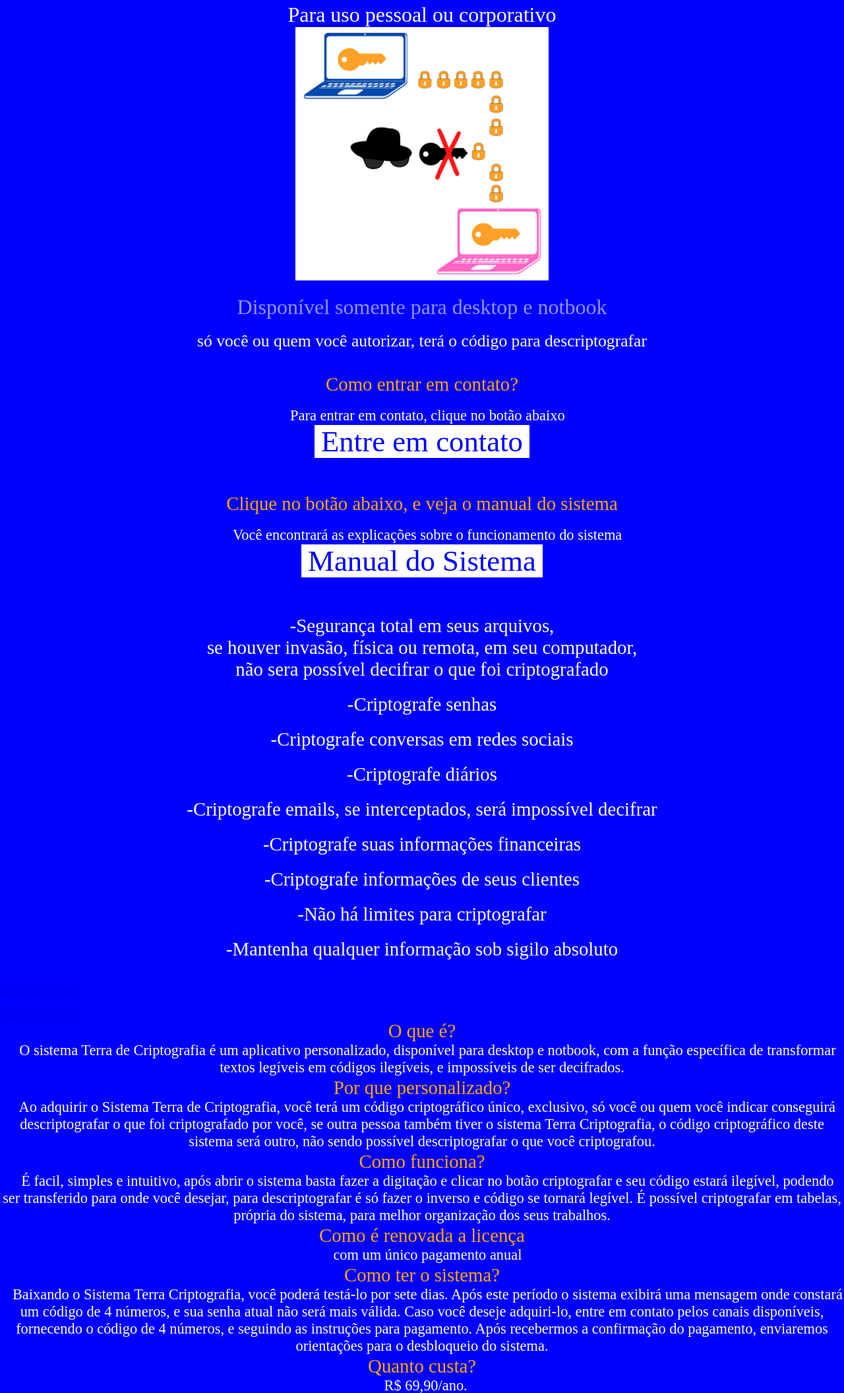
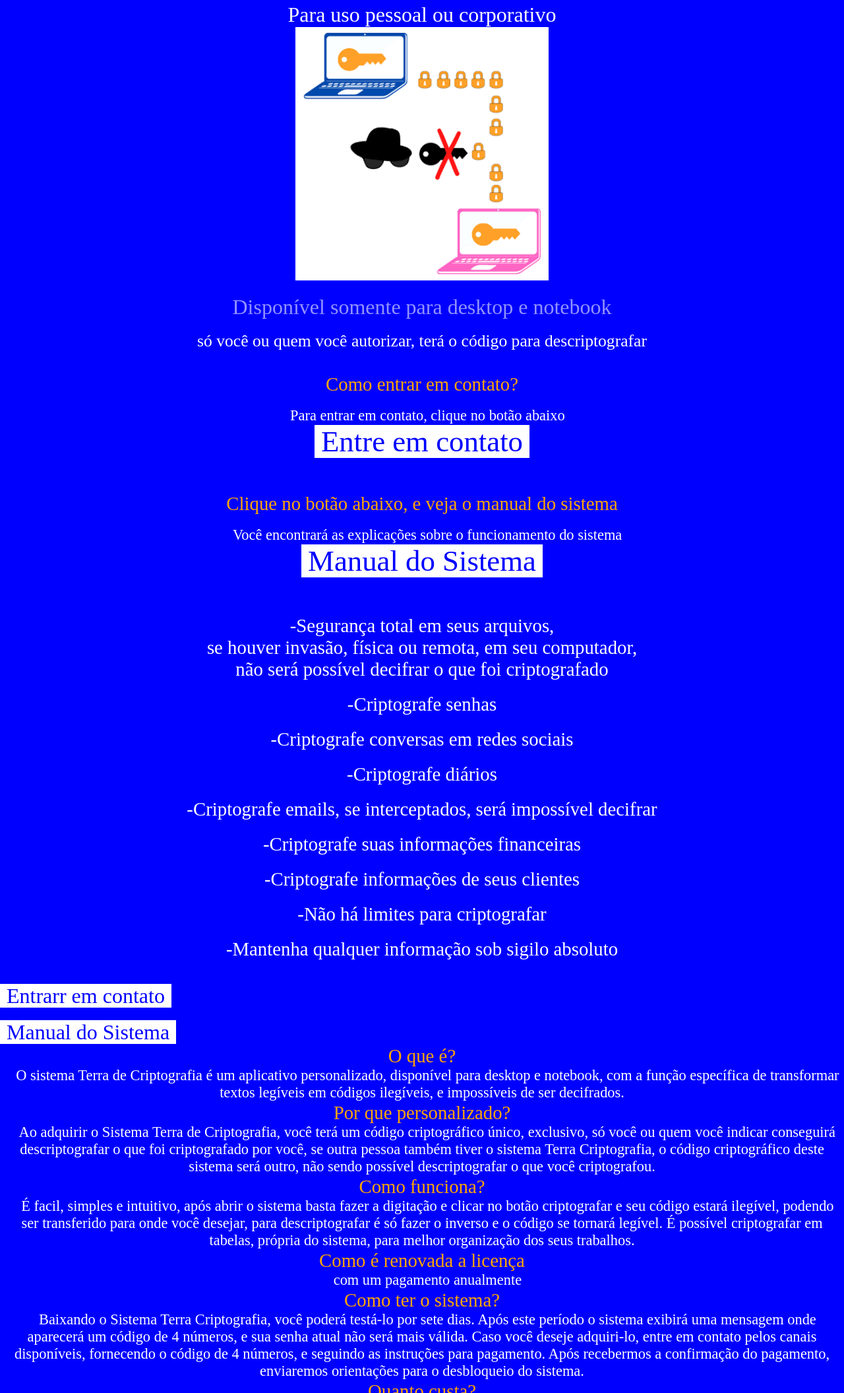
Before and after one commit to terracriptografia/terracriptografia.github.io, a plain HTML site: page index.html in a window 1280 px wide. Shown: the part 689-2800 px from the top of the page at 66% size. Drawn offline with Linux system fonts and the light colour scheme.

Commit message:
conteudo 3007202209:26

```diff
--- a/css/stylo.css
+++ b/css/stylo.css
@@ -165,9 +165,6 @@ nav ul li a#cabecalho {
 	margin-top: 10px;
 	font-size: 2em;
 	color: white;
-	border: solid 1px blue;
-	background-color: blue;
-
 }
 .uso {
 	text-align: center;
@@ -337,7 +334,7 @@ nav ul li a#cabecalho {
 	height: 100%;
 	margin-bottom: 10px;
 	text-decoration: none;
-	font-size: .7em;
+	font-size: .6em;
 	color: blue;
 	background-color: white
 }
--- a/index.html
+++ b/index.html
@@ -31,7 +31,7 @@
 	 		<div class="uso"><a>Para uso pessoal ou corporativo</a></div>
 	 		<div class="dimi_imagem_2"><img src="imagens/imagem2.png"></div>
 	 		<br>
-	 		<div class="uso animated flash animated infinite delay-1s slower"><a>Disponível somente para desktop e notbook</a></div>
+	 		<div class="uso animated flash animated infinite delay-1s slower"><a>Disponível somente para desktop e notebook</a></div>
 	 		<br>
 	 		<div class="texto3 "><a>só você ou quem você autorizar, terá o código para descriptografar</a></div>
 		 	<!--TOPO/APRESENTAÇÃO #PRIMEIRO FIM-->
@@ -88,7 +88,7 @@
 	 		<!--FRASES QUE DEFINEM #TERCEIRO INÍCIO-->
 			<div class="borda1"id="terceiro">
 				<br>
-				<div class="texto4">-Segurança total em seus arquivos,<br>se houver invasão, física ou remota,  em seu computador,<br>não sera possível decifrar o que foi criptografado</div>
+				<div class="texto4">-Segurança total em seus arquivos,<br>se houver invasão, física ou remota,  em seu computador,<br>não será possível decifrar o que foi criptografado</div>
 			 	<div class="texto4">-Criptografe senhas</div>
 			 	<div class="texto4">-Criptografe conversas em redes sociais</div>
 			 	<div class="texto4">-Criptografe diários</div>
@@ -98,14 +98,14 @@
 			 	<div class="texto4">-Não há limites para criptografar</div>
 			 	<div class="texto4">-Mantenha qualquer informação sob sigilo absoluto</div>
 			 	<br>
-			 	<div class="botao1_2"><br><a href="entre_em_contato.html">Entrarr em contato</a></div>
-			 	<div class="botao1_2"><br><a href="manual_pag_1.html">Manual do Sistema</a></div>
+			 	<div class="btn_padrao"><br><a href="entre_em_contato.html">Entrarr em contato</a></div>
+			 	<div class="btn_padrao"><br><a href="manual_pag_1.html">Manual do Sistema</a></div>
 		 	 </div>
 		 	 <!--FRASES QUE DEFINEM #TERCEIRO FIM-->
 
 		 	 <!--O QUE É #QUARTO INÍCIO-->
 	 	 	 <div class="titulo" id="quarto">O que é?</div>
-	 		 <div class="borda2">&nbsp;&nbsp; O sistema Terra de Criptografia é um aplicativo personalizado, disponível para desktop e notbook, com a função específica de transformar textos legíveis em códigos ilegíveis, e impossíveis de ser decifrados.</div>
+	 		 <div class="borda2">&nbsp;&nbsp; O sistema Terra de Criptografia é um aplicativo personalizado, disponível para desktop e notebook, com a função específica de transformar textos legíveis em códigos ilegíveis, e impossíveis de ser decifrados.</div>
 		 	 <!--O QUE É #QUARTO FIM-->
 
 		 	 		 	<!--POR QUE PERSONALIZADO #QUINTO INÍCIO-->
@@ -115,18 +115,18 @@
 
 		 	<!--COMO FUNCIONA #SEXTO INÍCIO-->
 	 		<div class="titulo" id="sexto">Como funciona?</div>
-	 		<div class="borda2">&nbsp;&nbsp; É facil, simples e intuitivo, após abrir o sistema basta fazer a digitação e clicar no botão criptografar e seu código estará ilegível, podendo ser transferido para onde você desejar, para descriptografar é só fazer o inverso e código se tornará legível. É possível criptografar em tabelas, própria do sistema, para melhor organização dos seus trabalhos.</div>
+	 		<div class="borda2">&nbsp;&nbsp; É facil, simples e intuitivo, após abrir o sistema basta fazer a digitação e clicar no botão criptografar e seu código estará ilegível, podendo ser transferido para onde você desejar, para descriptografar é só fazer o inverso e o código se tornará legível. É possível criptografar em tabelas, própria do sistema, para melhor organização dos seus trabalhos.</div>
 		 	<!--COMO FUNCIONA #SEXTO FIM-->
 
 		 	<!--TEM MENSALIDADES OU CUSTOS EXTRAS #SETIMO INÍCIO-->
 		 	<div class="titulo" id="setimo">Como é renovada a licença</div>
-	 		<div class="borda2">&nbsp;&nbsp; com um único pagamento anual</div>
+	 		<div class="borda2">&nbsp;&nbsp; com um pagamento anualmente</div>
 		 	<!--TEM MENSALIDADES OU CUSTOS EXTRAS #SETIMO FIM-->
 
 		 	<!--COMO COMPRAR #OITAVO INÍCIO-->
 		 	<div class="titulo" id="oitavo">Como ter o sistema?</div>
 
-	 		<div class="borda2">&nbsp;&nbsp; Baixando o Sistema Terra Criptografia,  você poderá testá-lo por sete dias. Após este período o sistema exibirá uma mensagem onde constará um código de 4 números, e sua senha atual não será mais válida. Caso você deseje adquiri-lo, entre em contato pelos canais disponíveis, fornecendo o código de 4 números, e seguindo as instruções para pagamento. Após recebermos a confirmação do pagamento, enviaremos orientações para o desbloqueio do sistema.</div>
+	 		<div class="borda2">&nbsp;&nbsp; Baixando o Sistema Terra Criptografia,  você poderá testá-lo por sete dias. Após este período o sistema exibirá uma mensagem onde aparecerá um código de 4 números, e sua senha atual não será mais válida. Caso você deseje adquiri-lo, entre em contato pelos canais disponíveis, fornecendo o código de 4 números, e seguindo as instruções para pagamento. Após recebermos a confirmação do pagamento, enviaremos orientações para o desbloqueio do sistema.</div>
 		 	<!--COMO COMPRAR #OITAVO FIM-->
 
 		 	<!--QUANTO CUSTA #NONO INÍCIO-->
@@ -228,7 +228,7 @@
 
 	 		<!--#DECIMO_OITAVO COMO FORNECER A MESMA CRIPTOGRAFIA PARA UMA PESSOA OU A UM GRUPO DE PESSOAS INÍCIO-->
 	 		<div class="titulo" id="decimo_oitavo">Como fornecer a mesma criptografia para uma pessoa ou a um grupo de pessoas?</div>
-	 		<div class="borda2">&nbsp;&nbsp; Clique no botão CIC, na página principal do sistema, será exibido o código de identificação criptografica, clique em copiar. Clique no botão Contato, você será direcionado para uma página da web,  onde encontrará nosso(s) contato(s). Entre em contato fornecendo o cic, use copiar e colar para fornecer o cic, não insira manualmente. Criaremos um sistema com a mesma criptografia que a sua, e a disponibilizaremos atravéz de um link, este link poderá ser fornecido a quem você desejar pelo prazo de 3 dias. Chamamos você de administrador e as pessoas a quem você fornecer o link de afiliados, clicando no link, será feito o download do sistema, os procedimentos para instalação são os mesmos do seu sistema.<br>&nbsp;&nbsp;
+	 		<div class="borda2">&nbsp;&nbsp; Clique no botão CIC, na página principal do sistema, será exibido o código de identificação criptografica, clique em copiar. Clique no botão Contato, você será direcionado para uma página da web,  onde encontrará nosso(s) contato(s). Entre em contato fornecendo o cic, use preferencialmente copiar e colar para fornecer o cic, não insira manualmente. Criaremos um sistema com a mesma criptografia que a sua, e a disponibilizaremos atravéz de um link, este link poderá ser fornecido a quem você desejar pelo prazo de 3 dias. Chamamos você de administrador e as pessoas a quem você fornecer o link de afiliados, clicando no link, será feito o download do sistema, os procedimentos para instalação são os mesmos do seu sistema.<br>&nbsp;&nbsp;
 	 		Obs. O CIC e o botão Contato são facilmente visualizados clicando no botão CIC na tela principal do seu sistema.</div>
 	 		<!--#DECIMO_OITAVO COMO FORNECER A MESMA CRIPTOGRAFIA PARA UMA PESSOA OU A UM GRUPO DE PESSOAS FIM-->
 
```
Also changed, not shown: manual/manual.html (+10 -10 lines).
